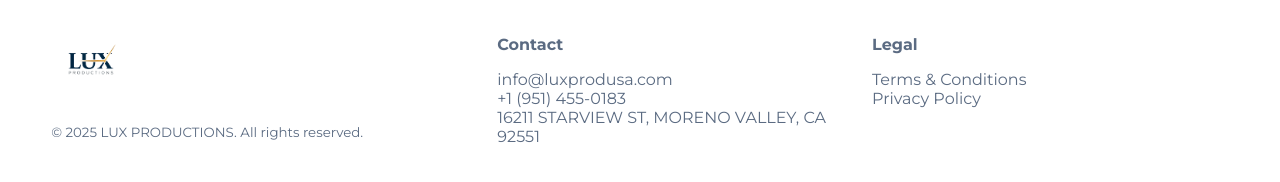
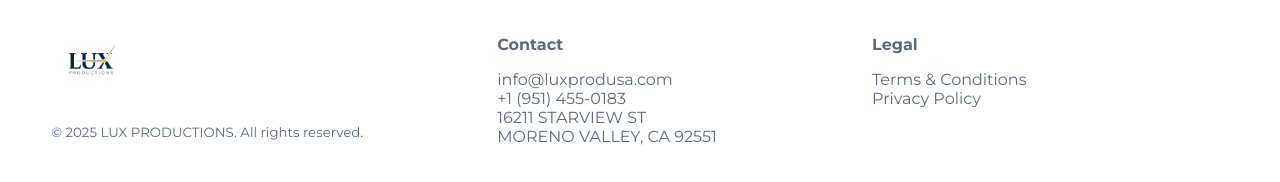
Before and after one commit to Lilshootve/luxprod, a plain HTML site: page index.html in a window 1280 px wide. Shown: the part 2412-2594 px from the top of the page. Drawn offline with Linux system fonts and the light colour scheme.

Commit message:
chore(footer): format address on two lines under Contact

```diff
--- a/index.html
+++ b/index.html
@@ -474,7 +474,8 @@
         <p class="muted">
           <a href="mailto:info@luxprodusa.com">info@luxprodusa.com</a><br>
           <a href="tel:+19514550183">+1 (951) 455-0183</a><br>
-          16211 STARVIEW ST, MORENO VALLEY, CA 92551
+          16211 STARVIEW ST<br>
+          MORENO VALLEY, CA 92551
         </p>
       </div>
       <div>
```
